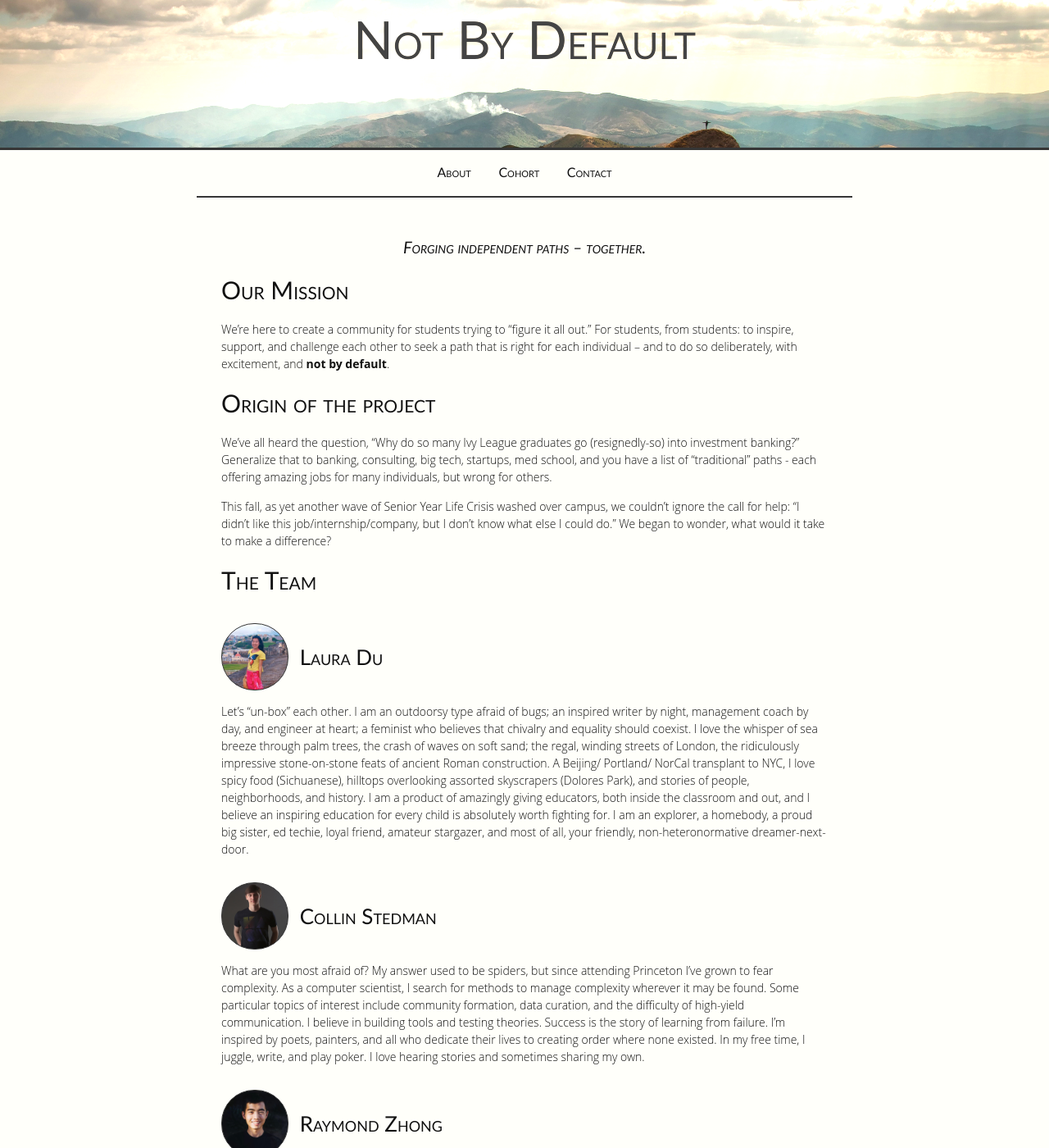
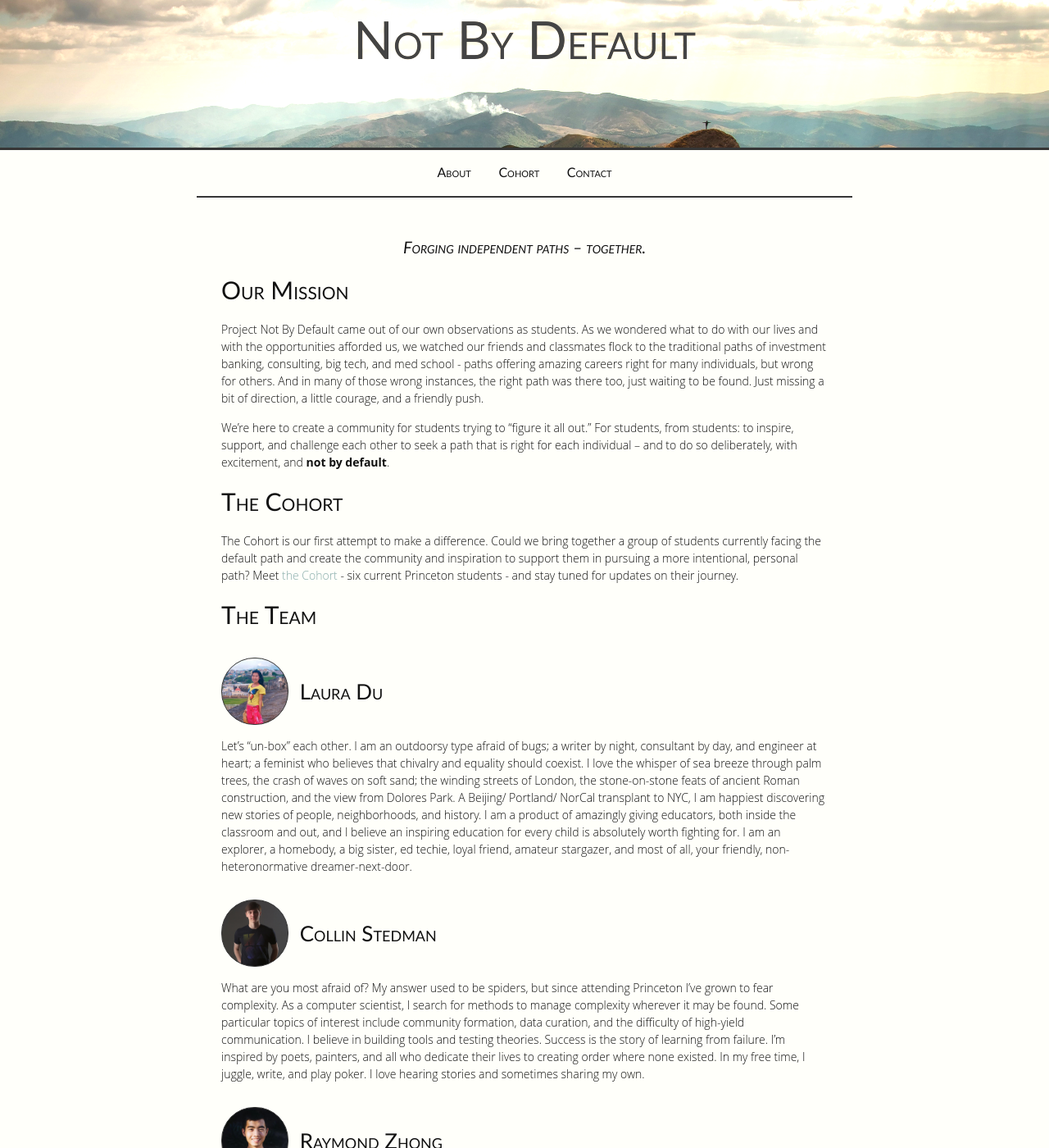
Before and after one commit to kronion/NBD, a Jekyll site: the page built from about.md, in a window 1280 px wide and 1400 px high. Shown: the whole window at 82% size. Built offline with Jekyll 4.4.1, drawn with Linux system fonts in a browser that asks for light colours.

Commit message:
Laura's update to Mission/Origin/my bio
My first Git pull!

```diff
--- a/about.md
+++ b/about.md
@@ -9,15 +9,13 @@ permalink: /about/
 
 ## Our Mission
 
+Project Not By Default came out of our own observations as students. As we wondered what to do with our lives and with the opportunities afforded us, we watched our friends and classmates flock to the traditional paths of investment banking, consulting, big tech, and med school - paths offering amazing careers right for many individuals, but wrong for others. And in many of those wrong instances, the right path was there too, just waiting to be found. Just missing a bit of direction, a little courage, and a friendly push.
+
 We're here to create a community for students trying to "figure it all out." For students, from students: to inspire, support, and challenge each other to seek a path that is right for each individual --  and to do so deliberately, with excitement, and **not by default**.
 
-## Origin of the project
+## The Cohort
 
-We've all heard the question, "Why do so many Ivy League graduates go (resignedly-so) into investment banking?” Generalize that to banking, consulting, big tech, startups, med school, and you have a list of "traditional" paths - each offering amazing jobs for many individuals, but wrong for others.
-
-This fall, as yet another wave of Senior Year Life Crisis washed over campus, we couldn't ignore the call for help: "I didn't like this job/internship/company, but I don't know what else I could do." We began to wonder, what would it take to make a difference?
-
-[//]: # (## The Cohort)
+The Cohort is our first attempt to make a difference. Could we bring together a group of students currently facing the default path and create the community and inspiration to support them in pursuing a more intentional, personal path? Meet <a class="page-link" href="/cohort/">the Cohort</a> - six current Princeton students - and stay tuned for updates on their journey.
 
 [//]: # (## The Community)
 
@@ -30,7 +28,7 @@ This fall, as yet another wave of Senior Year Life Crisis washed over campus, we
   </div>
 </header>
 
-Let's "un-box" each other. I am an outdoorsy type afraid of bugs; an inspired writer by night, management coach by day, and engineer at heart; a feminist who believes that chivalry and equality should coexist. I love the whisper of sea breeze through palm trees, the crash of waves on soft sand; the regal, winding streets of London, the ridiculously impressive stone-on-stone feats of ancient Roman construction. A Beijing/ Portland/ NorCal transplant to NYC, I love spicy food (Sichuanese), hilltops overlooking assorted skyscrapers (Dolores Park), and stories of people, neighborhoods, and history. I am a product of amazingly giving educators, both inside the classroom and out, and I believe an inspiring education for every child is absolutely worth fighting for. I am an explorer, a homebody, a proud big sister, ed techie, loyal friend, amateur stargazer, and most of all, your friendly, non-heteronormative dreamer-next-door.
+Let's "un-box" each other. I am an outdoorsy type afraid of bugs; a writer by night, consultant by day, and engineer at heart; a feminist who believes that chivalry and equality should coexist. I love the whisper of sea breeze through palm trees, the crash of waves on soft sand; the winding streets of London, the stone-on-stone feats of ancient Roman construction, and the view from Dolores Park. A Beijing/ Portland/ NorCal transplant to NYC, I am happiest discovering new stories of people, neighborhoods, and history. I am a product of amazingly giving educators, both inside the classroom and out, and I believe an inspiring education for every child is absolutely worth fighting for. I am an explorer, a homebody, a big sister, ed techie, loyal friend, amateur stargazer, and most of all, your friendly, non-heteronormative dreamer-next-door.
 
 <header class="bio-header">
   <div class='headshot' style='background: url({{ site.baseurl }}/assets/img/cstedman.jpg); background-size: cover'></div>
```
